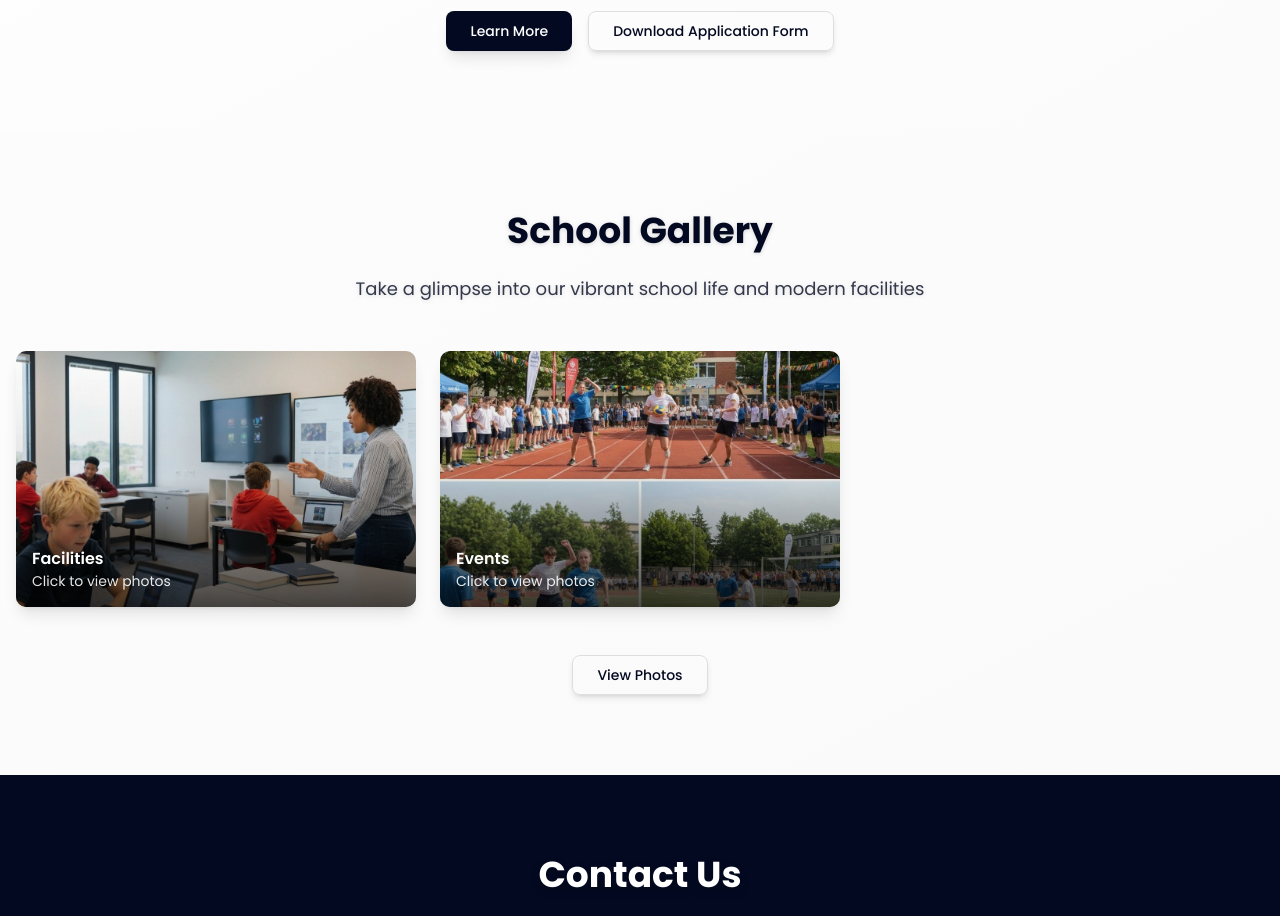
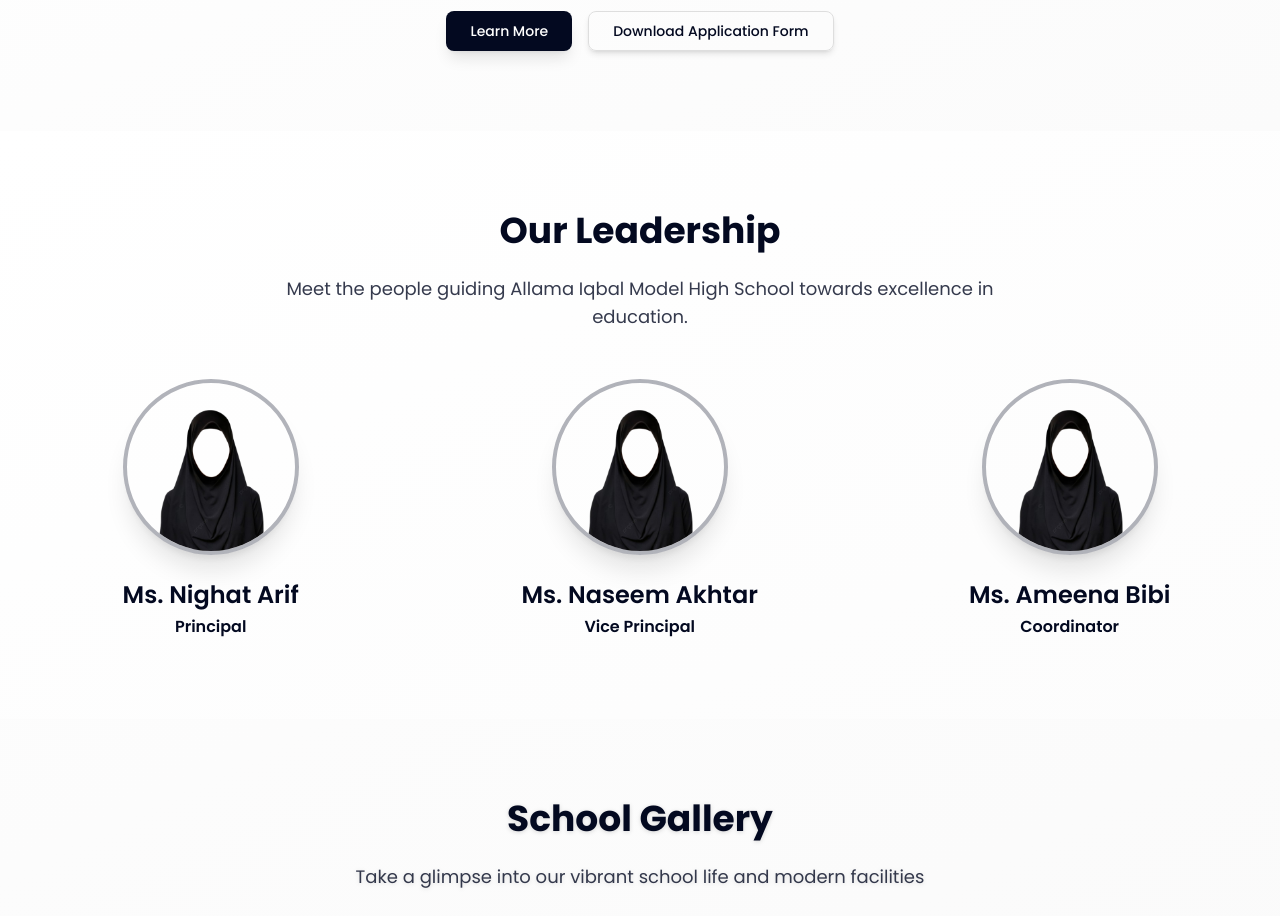
Before and after one commit to ayeshajadoon/Allama-Iqbal-School-Website-Project, a Next.js app: page / in a window 1280 px wide. Shown: the part 2980-3896 px from the top of the page. Built offline with nearby package versions, Linux system fonts and the light colour scheme.

Commit message:
contact updated

```diff
--- a/app/layout.tsx
+++ b/app/layout.tsx
@@ -49,10 +49,9 @@ export const metadata: Metadata = {
     type: "website",
   },
   verification: {
-    google: "fa1d24e92bcb1c49"
+    google: "fa1d24e92bcb1c49",
   },
 }
-
 
 export default function RootLayout({
   children,
@@ -62,6 +61,37 @@ export default function RootLayout({
   return (
     <html lang="en" className={poppins.variable}>
       <body className="font-sans antialiased">
+        <script
+          type="application/ld+json"
+          dangerouslySetInnerHTML={{
+            __html: JSON.stringify({
+              "@context": "https://schema.org",
+              "@type": ["EducationalOrganization", "School"],
+              name: "Allama Iqbal Model High School Serai Saleh",
+              url: "https://aims-rose.vercel.app",
+              description:
+                "A premier educational institution offering quality education from Playgroup to Matric with modern facilities and experienced faculty.",
+              logo: "https://aims-rose.vercel.app/favicon.ico",
+              contactPoint: {
+                "@type": "ContactPoint",
+                telephone: "+92 312 5912464",
+                contactType: "Administration",
+              },
+              address: {
+                "@type": "PostalAddress",
+                streetAddress: "Serai Saleh",
+                addressLocality: "Haripur",
+                addressRegion: "KPK",
+                addressCountry: "PK",
+              },
+              sameAs: [
+                "https://www.facebook.com/share/1GDZUt11A5/", // if you have social pages, add here
+              ],
+            }),
+          }}
+        />
+
+
         <Suspense
           fallback={
             <div className="flex items-center justify-center min-h-screen">
--- a/app/page.tsx
+++ b/app/page.tsx
@@ -2,6 +2,7 @@ import { Navigation } from "@/components/navigation"
 import { HeroSection } from "@/components/hero-section"
 import { AboutSection } from "@/components/about-section"
 import { AdmissionsSection } from "@/components/admissions-section"
+import { LeadershipSection } from "@/components/leadership-section"
 import { GallerySection } from "@/components/gallery-section"
 import { ContactSection } from "@/components/contact-section"
 
@@ -12,6 +13,7 @@ export default function HomePage() {
       <HeroSection />
       <AboutSection />
       <AdmissionsSection />
+      <LeadershipSection />
       <GallerySection />
       <ContactSection />
     </main>
--- a/components/about-section.tsx
+++ b/components/about-section.tsx
@@ -69,7 +69,7 @@ export function AboutSection() {
             <div className="flex items-center">
               <div>
                 <p className="font-semibold drop-shadow-sm">Khurram Bashir                </p>
-                <p className="text-sm text-foreground/70">Principal</p>
+                <p className="text-sm text-foreground/70">Managing Director</p>
               </div>
             </div>
           </div>
--- /dev/null
+++ b/components/leadership-section.tsx
@@ -0,0 +1,56 @@
+"use client"
+
+const leadershipData = [
+  {
+    name: "Ms. Nighat Arif",
+    role: "Principal",
+    image: "/female.png",
+  },
+  {
+    name: "Ms. Naseem Akhtar",
+    role: "Vice Principal",
+    image: "/female.png",
+  },
+  {
+    name: "Ms. Ameena Bibi",
+    role: "Coordinator",
+    image: "/female.png",
+  },
+]
+
+export function LeadershipSection() {
+  return (
+    <section className="py-20 bg-gradient-to-br from-background to-secondary/20">
+      <div className="container mx-auto px-4">
+        <div className="text-center mb-12 slide-up">
+          <h2 className="text-3xl md:text-4xl font-bold mb-6">Our Leadership</h2>
+          <p className="text-lg text-foreground/80 mb-8 max-w-3xl mx-auto">
+            Meet the people guiding Allama Iqbal Model High School towards excellence in education.
+          </p>
+        </div>
+
+        <div className="grid grid-cols-1 md:grid-cols-3 gap-10 fade-in">
+          {leadershipData.map((leader, index) => (
+            <div
+              key={index}
+              className="text-center scale-in"
+              style={{ animationDelay: `${index * 0.1}s` }}
+            >
+              <div className="mb-6">
+                <div className="w-44 h-44 mx-auto rounded-full overflow-hidden border-4 border-primary/30 shadow-xl">
+                  <img
+                    src={leader.image}
+                    alt={leader.name}
+                    className="w-full h-full object-cover"
+                  />
+                </div>
+              </div>
+              <h3 className="text-2xl font-semibold mb-1 text-foreground">{leader.name}</h3>
+              <p className="text-primary font-semibold text-base">{leader.role}</p>
+            </div>
+          ))}
+        </div>
+      </div>
+    </section>
+  )
+}
```
Also changed, not shown: public/female.png (added).
